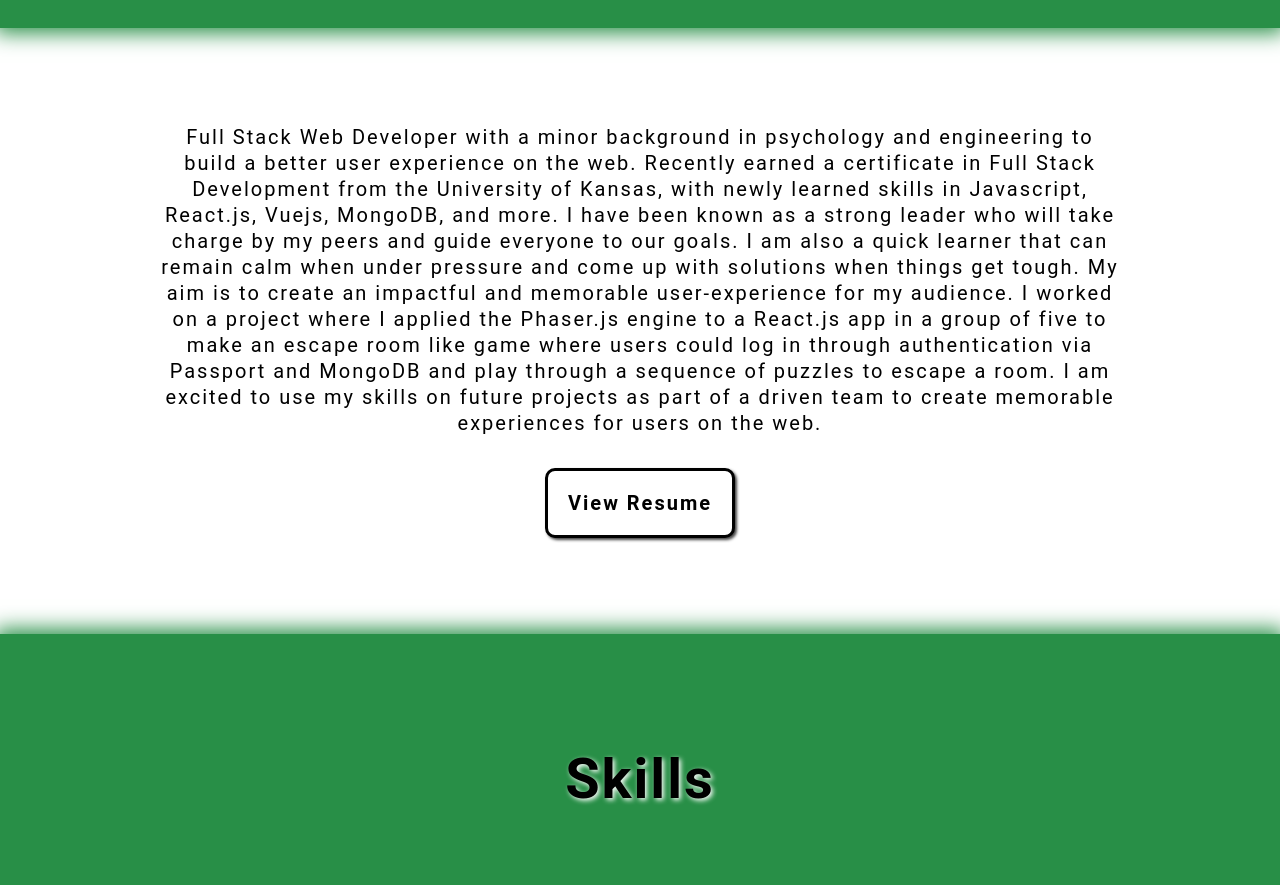
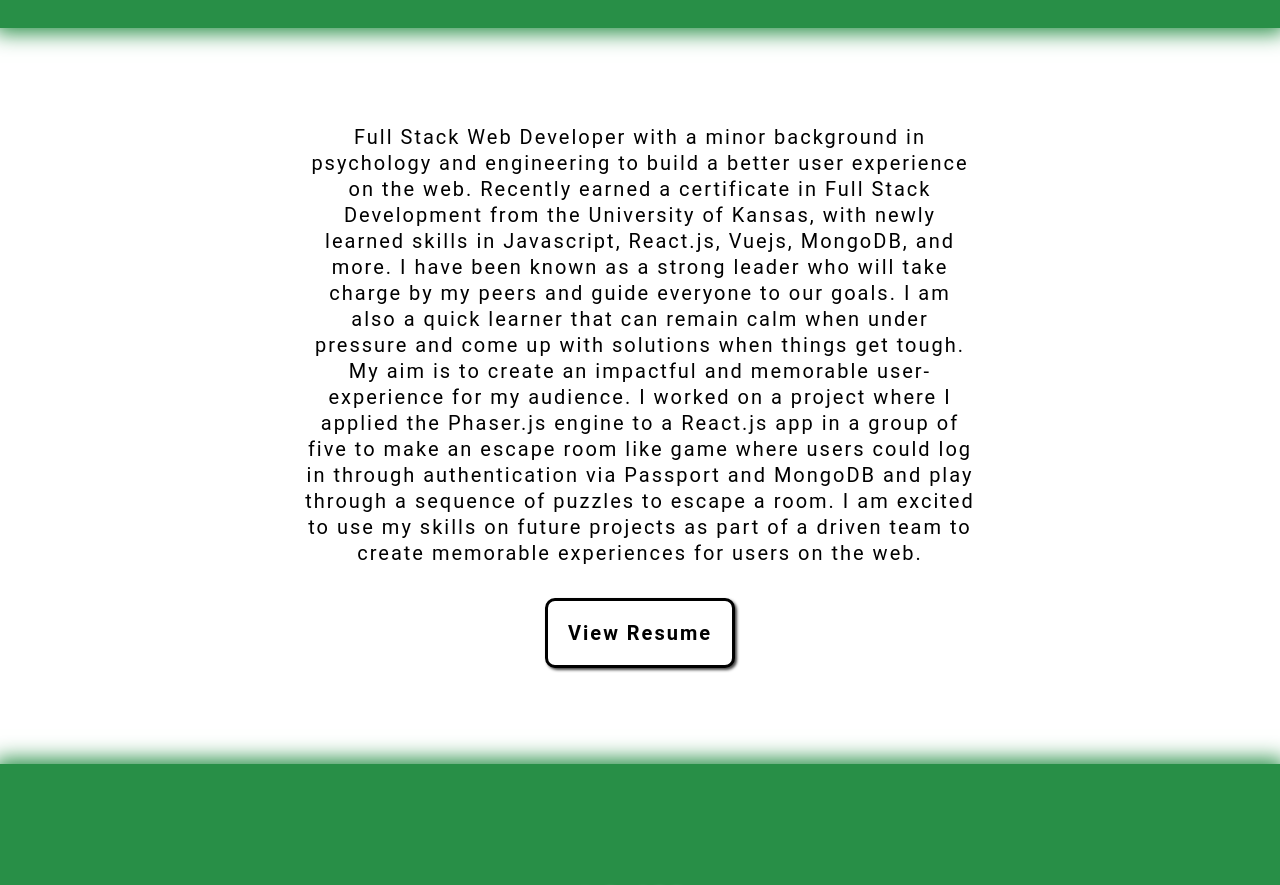
Before and after one commit to zirris512/my-portfolio, a React (Vite) app: page / in a window 1280 px wide. Shown: the part 1320-2205 px from the top of the page. Built offline with nearby package versions, Linux system fonts and the light colour scheme.

Commit message:
add smaller container to about section for better readability

```diff
--- a/src/Sections/AboutSection.module.scss
+++ b/src/Sections/AboutSection.module.scss
@@ -6,18 +6,14 @@
 	gap: 2rem;
 }
 
-.imgContainer {
-	flex: 1 1 0;
-	text-align: center;
-}
-
-.boyImg {
-	width: clamp(40%, 400px, 50%);
-}
-
 .content {
 	flex: 2 1 0;
 	text-align: center;
+	margin: 0 auto;
+
+	@media (min-width: 1000px) {
+		width: 70%;
+	}
 
 	.resumeButton {
 		display: inline-block;
```
